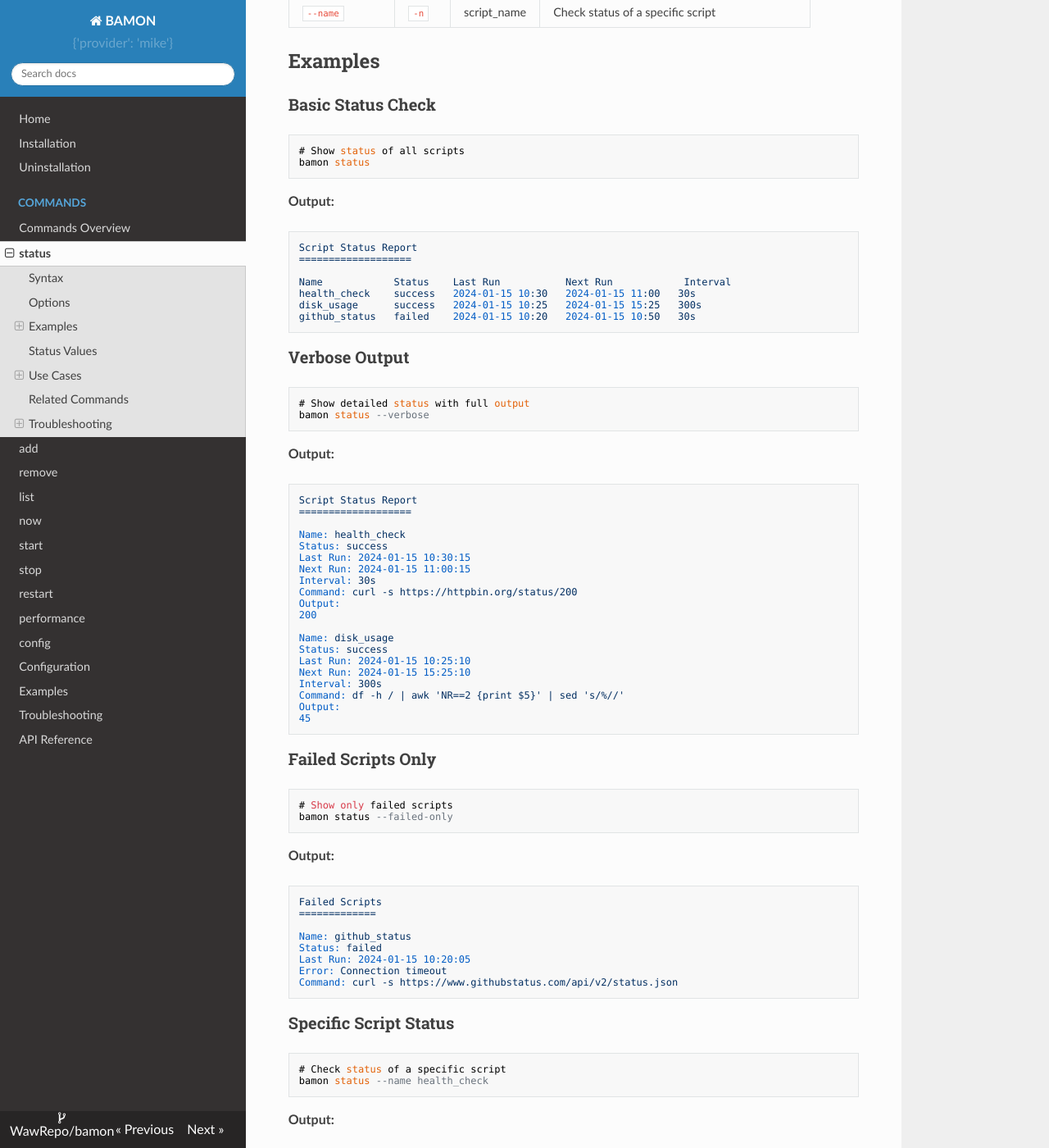
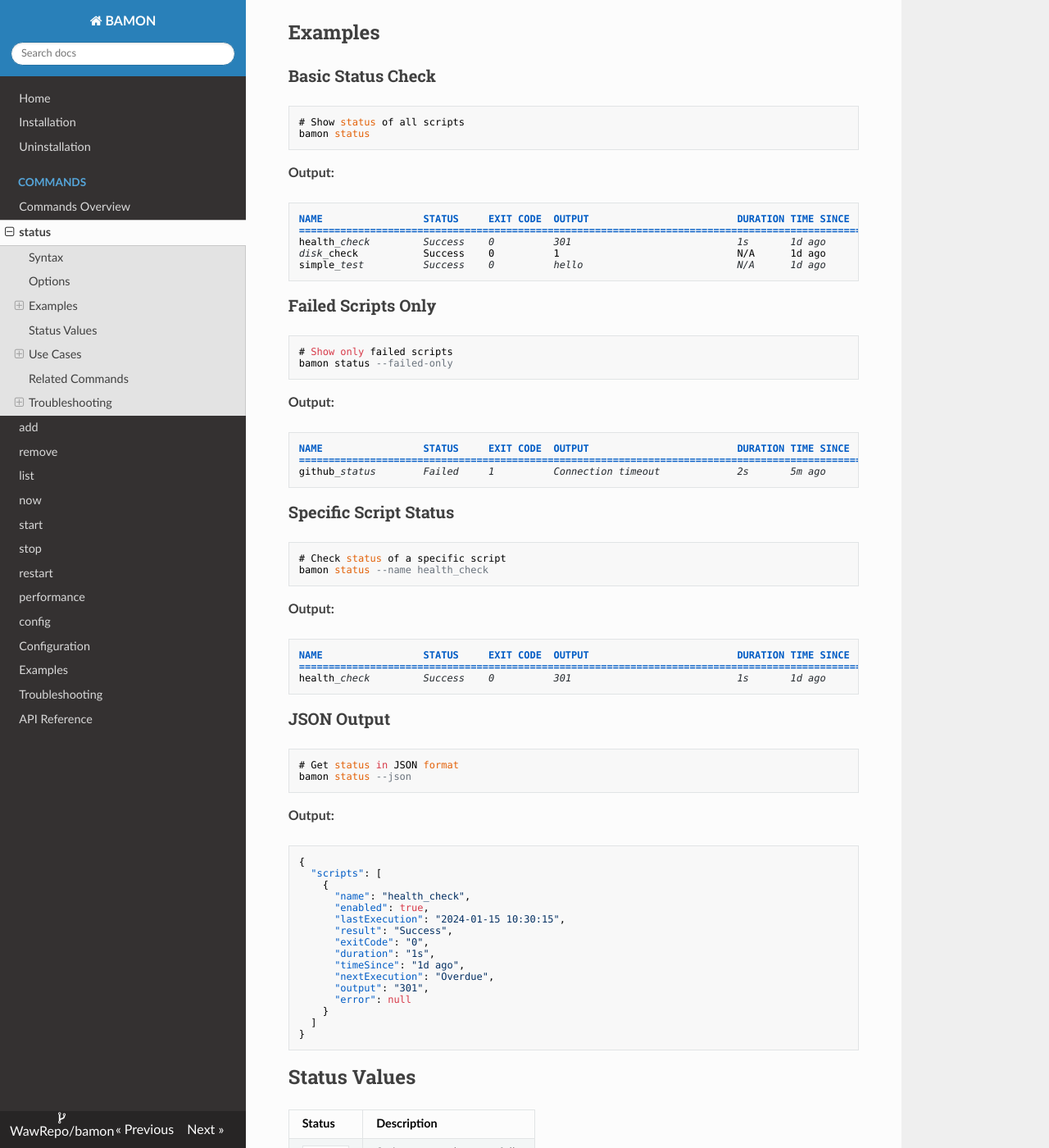
Before and after one commit to WawRepo/bamon, an MkDocs documentation site: the page built from docs/commands/status.md, in a window 1280 px wide and 1400 px high, scrolled down 518 px. Shown: the whole window at 82% size. Built offline with MkDocs 1.6.1, drawn with Linux system fonts in a browser that asks for light colours; nearby versions of some CDN libraries; some of the changed text lies outside the part shown.

Commit message:
fix: correct status command documentation and remove mike provider
- Remove --verbose flag from status command docs (not implemented)
- Fix status output examples to match actual table format
- Remove duplicate sections in status documentation
- Comment out mike provider in mkdocs.yml to fix display issue
- Update JSON output examples to match actual implementation
- Clean up status values and use cases sections

This fixes the documentation to accurately reflect the actual status command behavior and removes the {'provider': 'mike'} text from the documentation pages.

````diff
--- a/docs/commands/status.md
+++ b/docs/commands/status.md
@@ -12,7 +12,6 @@ bamon status [options]
 
 | Option | Short | Argument | Description |
 |--------|-------|----------|-------------|
-| `--verbose` | `-v` | | Show detailed information including full output |
 | `--failed-only` | `-f` | | Show only failed scripts |
 | `--json` | `-j` | | Output in JSON format |
 | `--name` | `-n` | script_name | Check status of a specific script |
@@ -28,44 +27,11 @@ bamon status
 
 **Output:**
 ```
-Script Status Report
-===================
-
-Name            Status    Last Run           Next Run            Interval
-health_check    success   2024-01-15 10:30   2024-01-15 11:00   30s
-disk_usage      success   2024-01-15 10:25   2024-01-15 15:25   300s
-github_status   failed    2024-01-15 10:20   2024-01-15 10:50   30s
-```
-
-### Verbose Output
-
-```bash
-# Show detailed status with full output
-bamon status --verbose
-```
-
-**Output:**
-```
-Script Status Report
-===================
-
-Name: health_check
-Status: success
-Last Run: 2024-01-15 10:30:15
-Next Run: 2024-01-15 11:00:15
-Interval: 30s
-Command: curl -s https://httpbin.org/status/200
-Output:
-200
-
-Name: disk_usage
-Status: success
-Last Run: 2024-01-15 10:25:10
-Next Run: 2024-01-15 15:25:10
-Interval: 300s
-Command: df -h / | awk 'NR==2 {print $5}' | sed 's/%//'
-Output:
-45
+NAME                 STATUS     EXIT CODE  OUTPUT                         DURATION TIME SINCE      NEXT EXECUTION
+=============================================================================================================================
+health_check         Success    0          301                            1s       1d ago          Overdue
+disk_check           Success    0          1                              N/A      1d ago          Overdue
+simple_test          Success    0          hello                          N/A      1d ago          Overdue
 ```
 
 ### Failed Scripts Only
@@ -77,14 +43,9 @@ bamon status --failed-only
 
 **Output:**
 ```
-Failed Scripts
-=============
-
-Name: github_status
-Status: failed
-Last Run: 2024-01-15 10:20:05
-Error: Connection timeout
-Command: curl -s https://www.githubstatus.com/api/v2/status.json
+NAME                 STATUS     EXIT CODE  OUTPUT                         DURATION TIME SINCE      NEXT EXECUTION
+=============================================================================================================================
+github_status        Failed     1          Connection timeout             2s       5m ago          In 25s
 ```
 
 ### Specific Script Status
@@ -96,12 +57,9 @@ bamon status --name health_check
 
 **Output:**
 ```
-Script: health_check
-Status: success
-Last Run: 2024-01-15 10:30:15
-Next Run: 2024-01-15 11:00:15
-Interval: 30s
-Command: curl -s https://httpbin.org/status/200
+NAME                 STATUS     EXIT CODE  OUTPUT                         DURATION TIME SINCE      NEXT EXECUTION
+=============================================================================================================================
+health_check         Success    0          301                            1s       1d ago          Overdue
 ```
 
 ### JSON Output
@@ -117,21 +75,15 @@ bamon status --json
   "scripts": [
     {
       "name": "health_check",
-      "status": "success",
-      "last_run": "2024-01-15T10:30:15Z",
-      "next_run": "2024-01-15T11:00:15Z",
-      "interval": 30,
-      "command": "curl -s https://httpbin.org/status/200",
-      "output": "200"
-    },
-    {
-      "name": "disk_usage",
-      "status": "success",
-      "last_run": "2024-01-15T10:25:10Z",
-      "next_run": "2024-01-15T15:25:10Z",
-      "interval": 300,
-      "command": "df -h / | awk 'NR==2 {print $5}' | sed 's/%//'",
-      "output": "45"
+      "enabled": true,
+      "lastExecution": "2024-01-15 10:30:15",
+      "result": "Success",
+      "exitCode": "0",
+      "duration": "1s",
+      "timeSince": "1d ago",
+      "nextExecution": "Overdue",
+      "output": "301",
+      "error": null
     }
   ]
 }
@@ -141,11 +93,9 @@ bamon status --json
 
 | Status | Description |
 |--------|-------------|
-| `success` | Script executed successfully |
-| `failed` | Script execution failed |
-| `running` | Script is currently executing |
-| `disabled` | Script is disabled |
-| `never` | Script has never been executed |
+| `Success` | Script executed successfully |
+| `Failed` | Script execution failed |
+| `Unknown` | Script status is unknown |
 
 ## Use Cases
 
@@ -153,7 +103,7 @@ bamon status --json
 
 ```bash
 # Create a simple monitoring dashboard
-bamon status --json | jq -r '.scripts[] | "\(.name): \(.status)"'
+bamon status --json | jq -r '.scripts[] | "\(.name): \(.result)"'
 ```
 
 ### Health Check Script
@@ -170,7 +120,7 @@ fi
 
 ```bash
 # Check script execution times
-bamon status --verbose | grep -E "(Name|Last Run|Status)"
+bamon status | grep -E "(NAME|Success|Failed)"
 ```
 
 ## Related Commands
--- a/mkdocs.yml
+++ b/mkdocs.yml
@@ -34,6 +34,6 @@ nav:
   - Troubleshooting: troubleshooting.md
   - API Reference: api.md
 
-extra:
-  version:
-    provider: mike
+# extra:
+#   version:
+#     provider: mike
````
